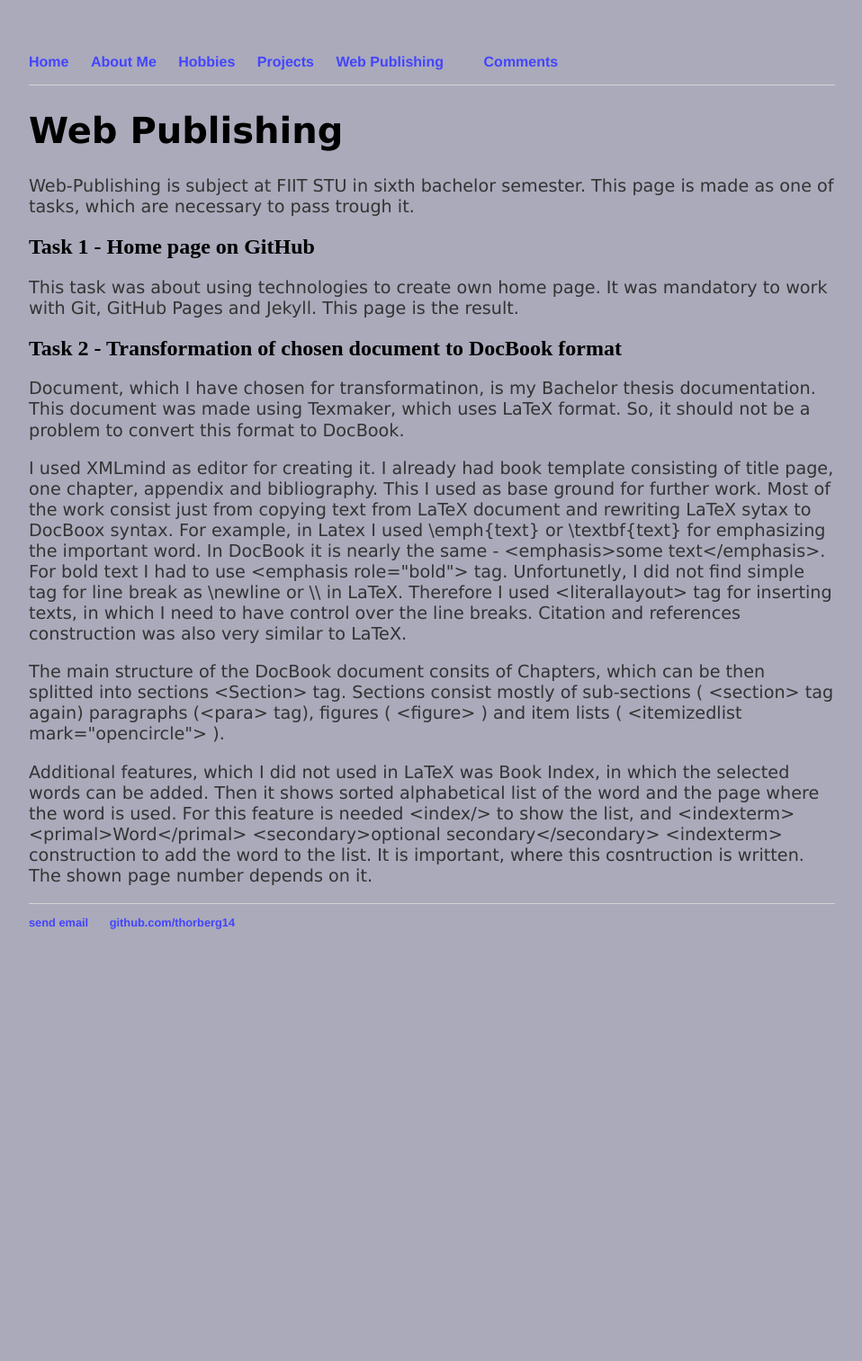
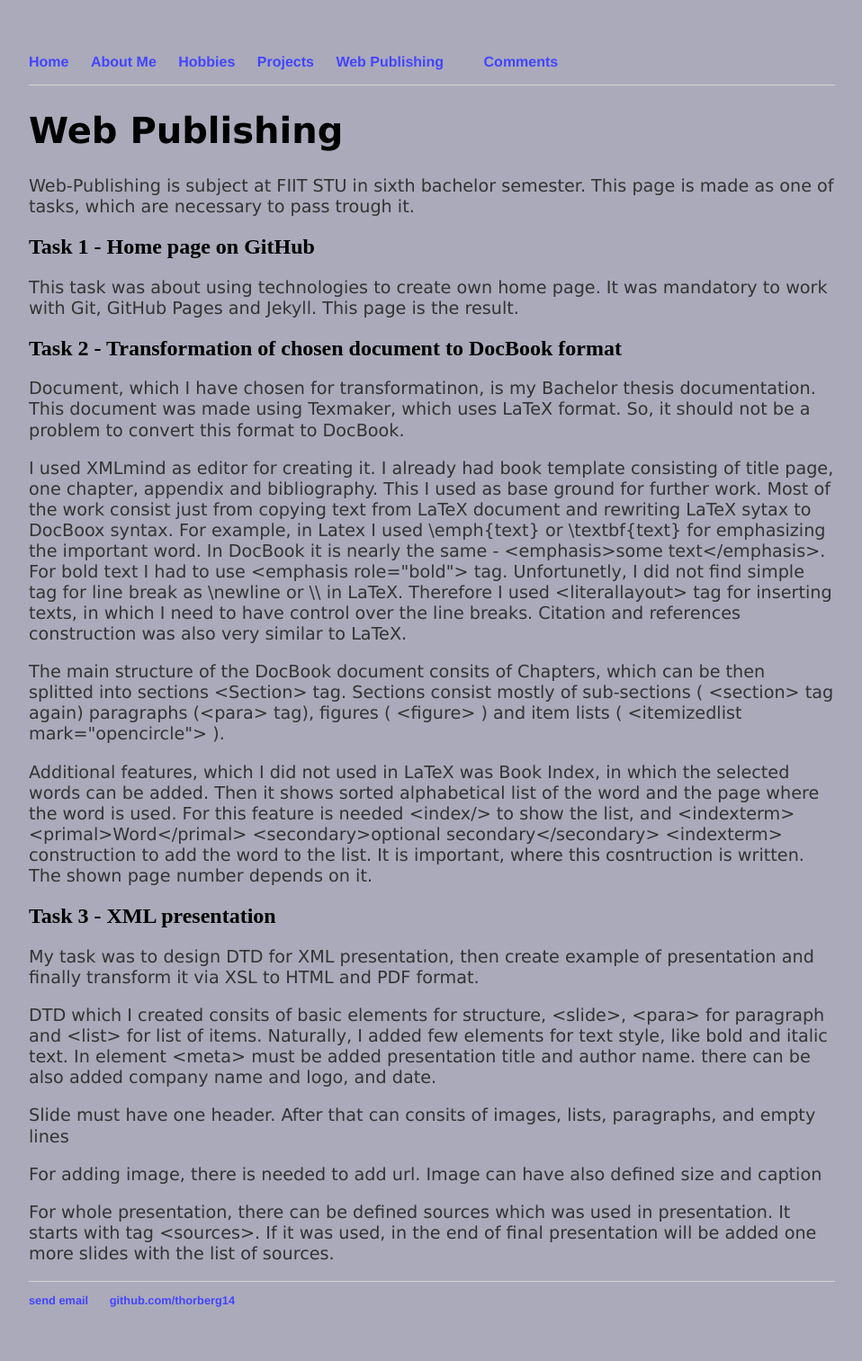
Before and after one commit to Thorberg14/Thorberg14.github.io, a Jekyll site: the page built from wp/index.html, in a window 1280 px wide. Shown: the whole page at 90% size, without its empty margins (160-1118 px from the left). Built offline with Jekyll 4.4.1, drawn with Linux system fonts in a browser that asks for light colours; before the commit the page ends 1093 px from its top, so only the background shows below that.

Commit message:
Update index.html

```diff
--- a/wp/index.html
+++ b/wp/index.html
@@ -35,3 +35,14 @@ Then it shows sorted alphabetical list of the word and the page where the word i
 For this feature is needed &lt;index/&gt; to show the list, and &lt;indexterm&gt;&lt;primal&gt;Word&lt;/primal&gt; &lt;secondary&gt;optional secondary&lt;/secondary&gt; &lt;indexterm&gt; construction to add the word to the list.
 It is important, where this cosntruction is written. The shown page number depends on it.
 </p>
+<h2>Task 3 - XML presentation</h2>
+<p>
+My task was to design DTD for XML presentation, then create example of presentation and finally transform it via XSL to HTML and PDF format.
+</p>
+<p>
+  DTD which I created consits of basic elements for structure,  &lt;slide&gt;, &lt;para&gt; for paragraph and &lt;list&gt; for list of items.
+  Naturally, I added few elements for text style, like bold and italic text. In element &lt;meta&gt; must be added presentation title and author name. there can be also added company name and logo, and date.
+</p>
+<p>Slide must have one header. After that can consits of images, lists, paragraphs, and empty lines </p>
+<p> For adding image, there is needed to add url. Image can have also defined size and caption</p>
+<p> For whole presentation, there can be defined sources which was used in presentation. It starts with tag &lt;sources&gt;. If it was used, in the end of final presentation will be added one more slides with the list of sources. </p>
```
